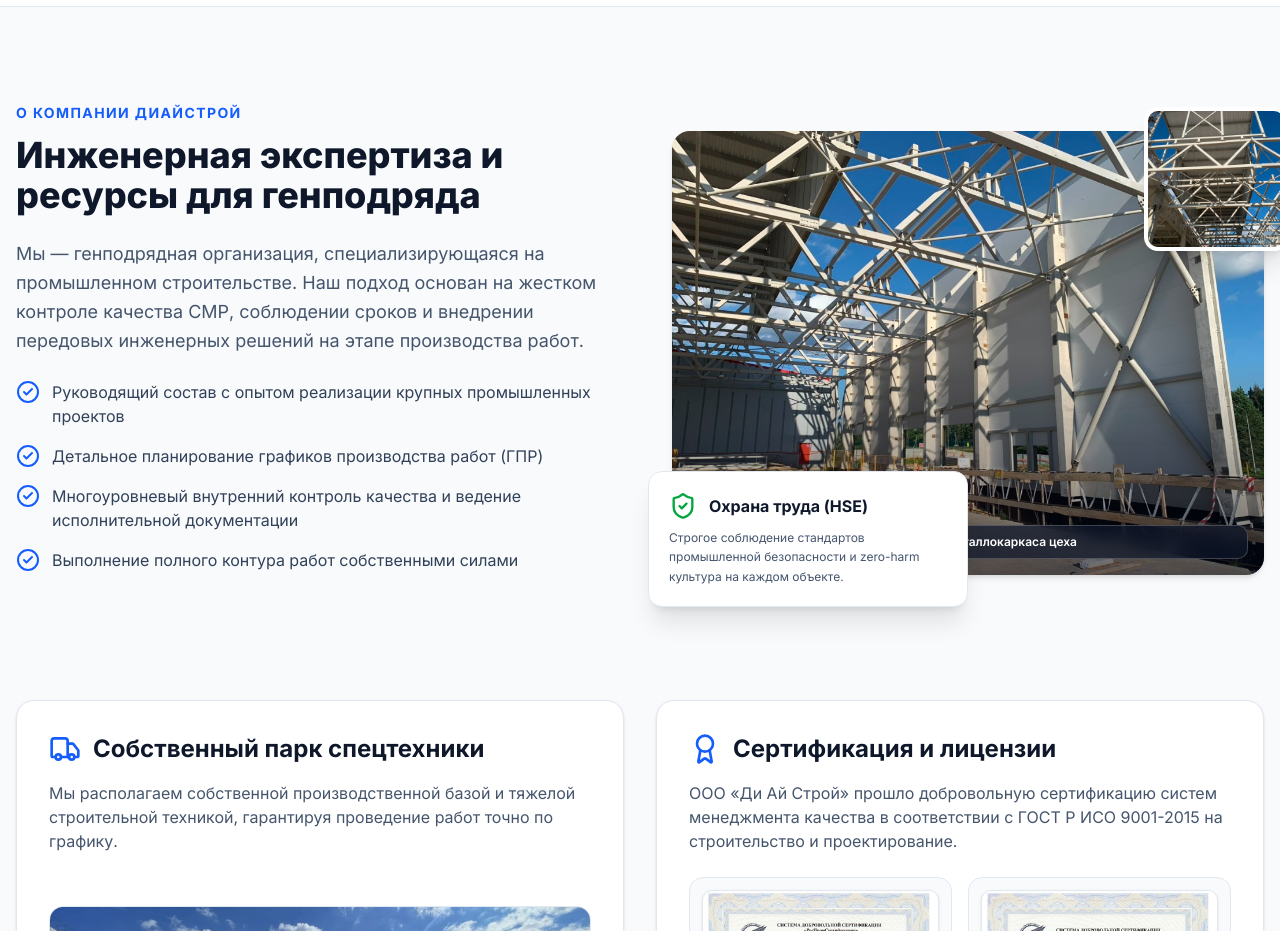
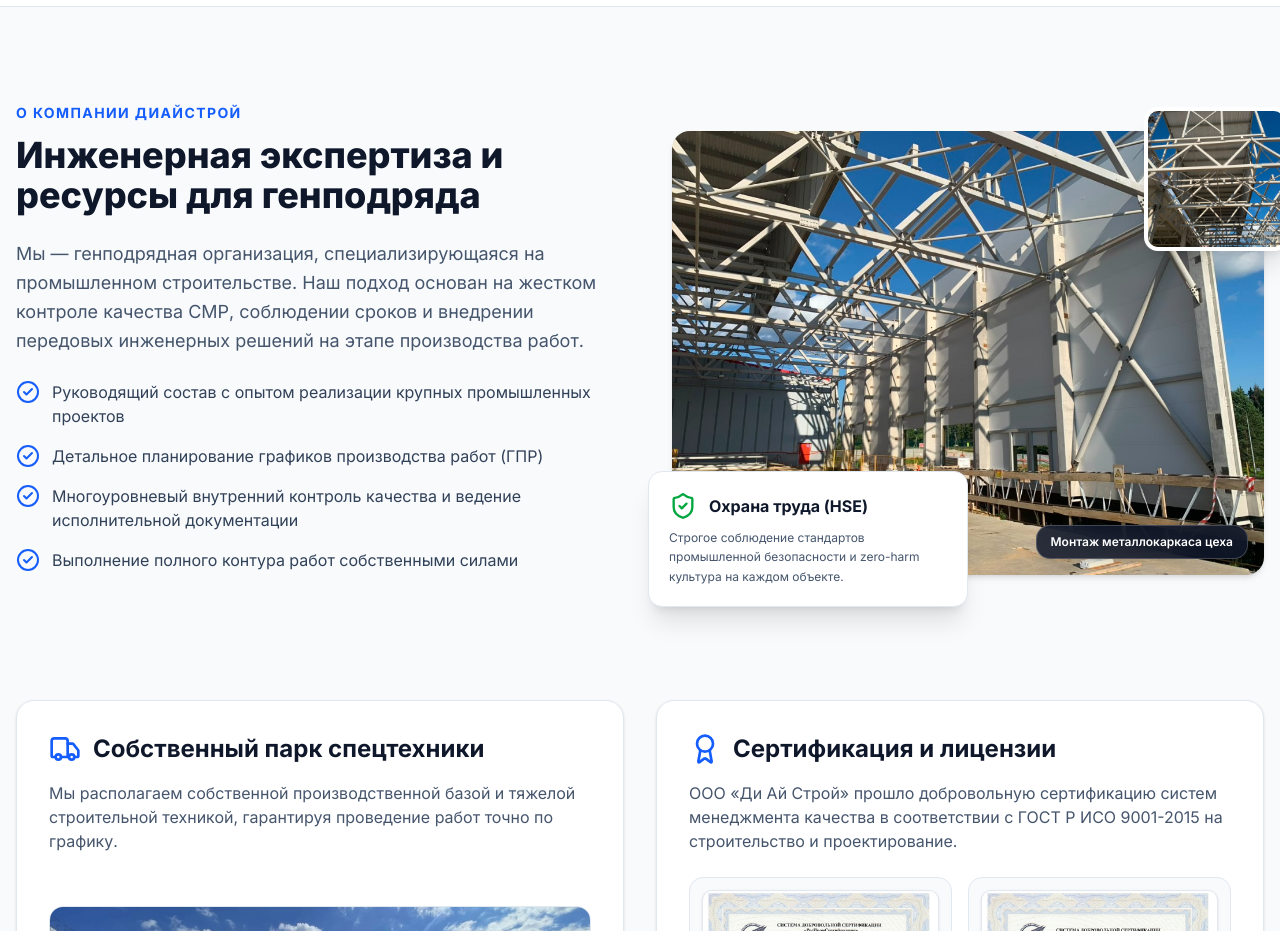
Before and after one commit to ilya-ivanov23/diystroy, a Next.js app: page / in a window 1280 px wide. Shown: the part 2220-3151 px from the top of the page. Built offline with nearby package versions, Linux system fonts and the light colour scheme.

Commit message:
style: Move caption badge to bottom right and shorten text to prevent overlap with HSE card

```diff
--- a/src/components/AboutCompany.tsx
+++ b/src/components/AboutCompany.tsx
@@ -69,9 +69,9 @@ export function AboutCompany() {
                 className="absolute inset-0 bg-cover bg-center transition-transform duration-700 group-hover:scale-105"
                 style={{ backgroundImage: "url('/real_metal_frame.jpg')" }}
               />
-              <div className="absolute inset-0 bg-gradient-to-t from-slate-950/60 via-transparent to-transparent" />
-              <div className="absolute bottom-4 left-4 right-4 text-white text-xs font-semibold px-3 py-2 bg-slate-900/70 backdrop-blur-sm rounded-lg border border-white/20">
-                Строительство стенового ограждения и металлокаркаса цеха
+              {/* Компактный бейдж в правом нижнем углу — не перекрывается плашкой HSE */}
+              <div className="absolute bottom-4 right-4 text-white text-xs font-semibold px-3.5 py-2 bg-slate-900/85 backdrop-blur-md rounded-xl border border-white/20 shadow-lg">
+                Монтаж металлокаркаса цеха
               </div>
             </div>
 
```
